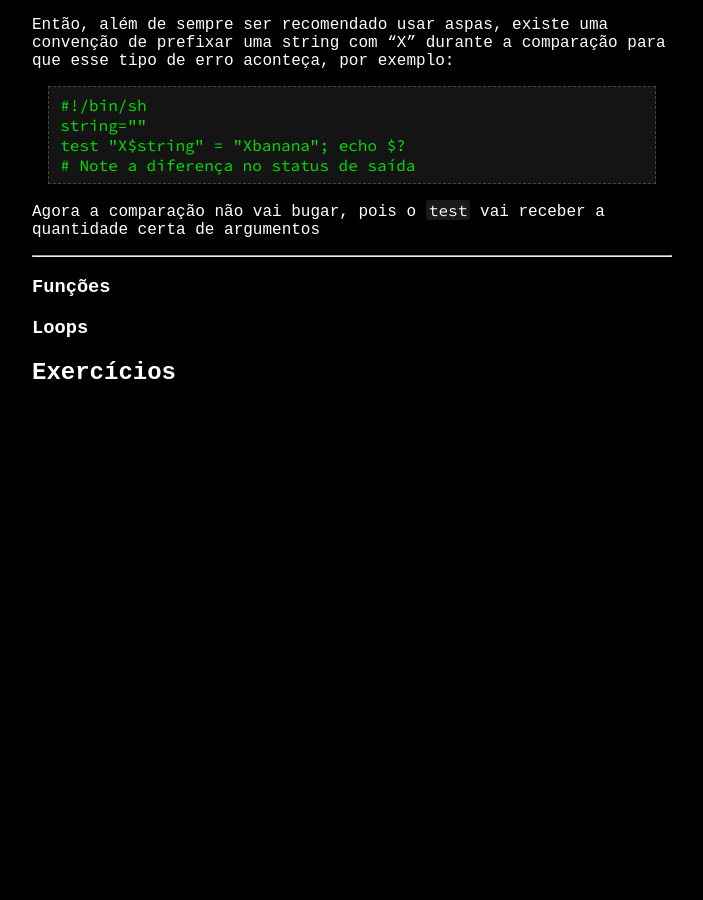
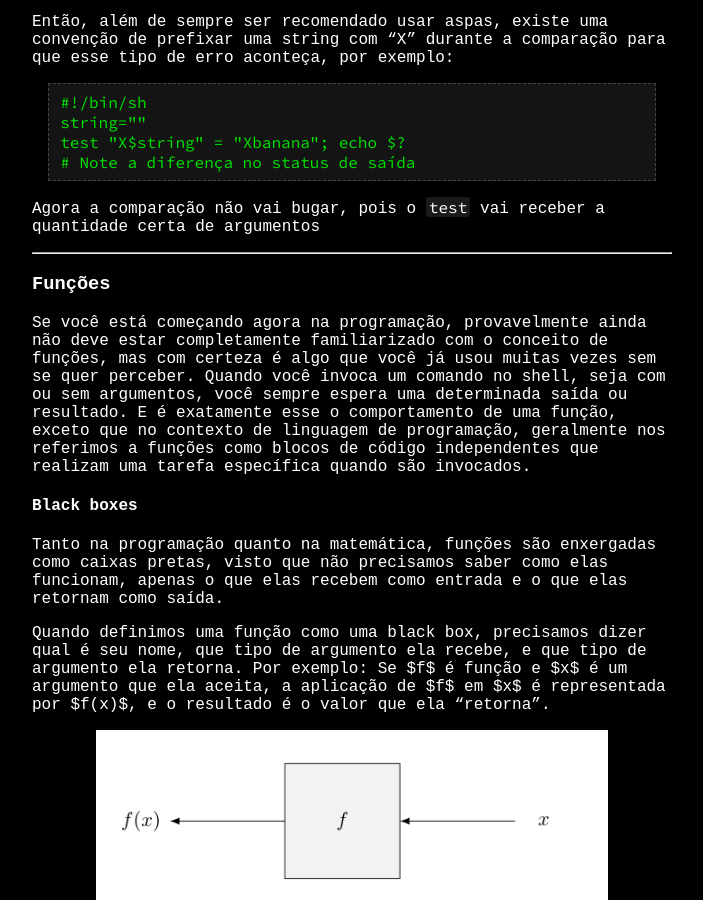
Before and after one commit to PETCC-UFRN/minicurso-linux-git, a Jekyll site: the page built from segundoDia.md, in a window 1280 px wide and 900 px high, scrolled down 11969 px. Shown: the whole window, without its empty margins (288-991 px from the left). Built offline with Jekyll 4.4.1, drawn with Linux system fonts in a browser that asks for light colours; before the commit the page ends 12374 px from its top, so only the background shows below that; some of the changed text lies outside the part shown.

Commit message:
feat(segundo dia): funções

````diff
--- a/segundoDia.md
+++ b/segundoDia.md
@@ -61,13 +61,13 @@ e vai invocar seu real significado. E de certa forma, conseguimos criar com isso
 
 ### Vendo um comando como arquivo
 
-Agora, uma reflexão interessante a se fazer, é refletir como que o shell sabe quais são os apelidos que eu
+Agora, uma reflexão interessante a se fazer, é pensar como que o shell sabe quais são os apelidos que eu
 dei, ou até mesmo o que é comando ou não.
 [Relembrando quando a gente tava começando a usar o shell](/primeiroDia.md#comando-date-e-echo), nós não
 podemos simplesmente digitar qualquer coisa aleatória do tipo `balubslbeuaba` e esperar que ele entenda e
-faça alguma coisa, logo, o que o shell faz é, assim como aquela variável `$?` armazena o status de saída do
-último programa, existe outras variáveis especiais que armazenam o lugar o qual o shell deve procurar pelos
-executáveis dos comandos que a gente anda utilizando.
+faça alguma coisa, logo, o que o shell faz é: armazenar em uma variável, todos os lugares que supostatmente
+tem programas que ele pode executar, e quando você digita algo, ele vai procurar nesses lugares para ver se
+de fato o que você digitou é um programa que ele pode executar.
 
 Como os comandos/programas são simplesmente executáveis que estão em uma pasta "especial", nós podemos
 perguntar aonde eles estão com a seguinte linha:
@@ -571,6 +571,84 @@ Agora a comparação não vai bugar, pois o `test` vai receber a quantidade cert
 
 ### Funções
 
+Se você está começando agora na programação, provavelmente ainda não deve estar completamente familiarizado
+com o conceito de funções, mas com certeza é algo que você já usou muitas vezes sem se quer perceber. Quando
+você invoca um comando no shell, seja com ou sem argumentos, você sempre espera uma determinada saída ou
+resultado. E é exatamente esse o comportamento de uma função, exceto que no contexto de linguagem de programação,
+geralmente nos referimos a funções como blocos de código independentes que realizam uma tarefa específica
+quando são invocados.
+
+#### Black boxes
+
+Tanto na programação quanto na matemática, funções são enxergadas como caixas pretas, visto que não
+precisamos saber como elas funcionam, apenas o que elas recebem como entrada e o que elas retornam como
+saída.
+
+Quando definimos uma função como uma black box, precisamos dizer qual é seu nome, que tipo
+de argumento ela recebe, e que tipo de argumento ela retorna. Por exemplo: Se $f$ é função e $x$ é um argumento
+que ela aceita, a aplicação de $f$ em $x$ é representada por $f(x)$, e o resultado é o valor que ela "retorna".
+
+<div style="text-align: center;">
+<img alt="funções como black boxes" src="assets/images/linux_dia2_imagem4.png" width="80%">
+</div>
+<br>
+
+- Imagem retirada do livro *Matemática Funcional para Computação*, Thanos Tsouanas. Disponível em:
+<https://www.tsouanas.org/fmcbook/>
+
+#### Funções no shell
+
+Tradicionalmente, para conseguirmos usar uma função, antes precisamos defini-la, seja no início do script
+ou em um arquivo separado. A sintaxe para definir e usar uma função é a seguinte:
+
+```sh
+#!/bin/sh
+# Definição
+funcao() {
+  # código
+}
+
+# Uso
+funcao
+```
+
+Alguns exemplos de funções seriam:
+
+```sh
+#!/bin/sh
+# Esta função recebe como argumento algum nome,
+# cria um diretório com esse nome e muda para ele.
+mcd() {
+  mkdir -p "$1"
+  cd "$1"
+  # O retorno de funções do shell sempre são seu código de saída,
+  return "$?"
+  # Essencialmente podemos emitir esse campo, ou usar um código de saída personalizado
+}
+
+# Esta função recebe como argumento um nome de arquivo,
+# verifica se o arquivo existe ou não e imprime uma mensagem
+regf() {
+  test -f "$1" && echo "$1 existe" || echo "$1 não existe"
+}
+```
+
+Como não invocamos essas funçãos no código, nada vai acontecer. Mas podemos "sourcear" o arquivo que as
+contém e invocá-las.
+
+- "Sourceamos" com:
+
+  ```terminal
+  [user@hostname ~]$ source minhas_funções.sh
+  ```
+
+- E invocamos tradicionalmente:
+
+  ```terminal
+  [user@hostname ~]$ mcd meudiretório
+  [user@hostname meudiretório]$
+  ```
+
 ### Loops
 
 ## Exercícios
````
Also changed, not shown: assets/images/linux_dia2_imagem4.png (added).
